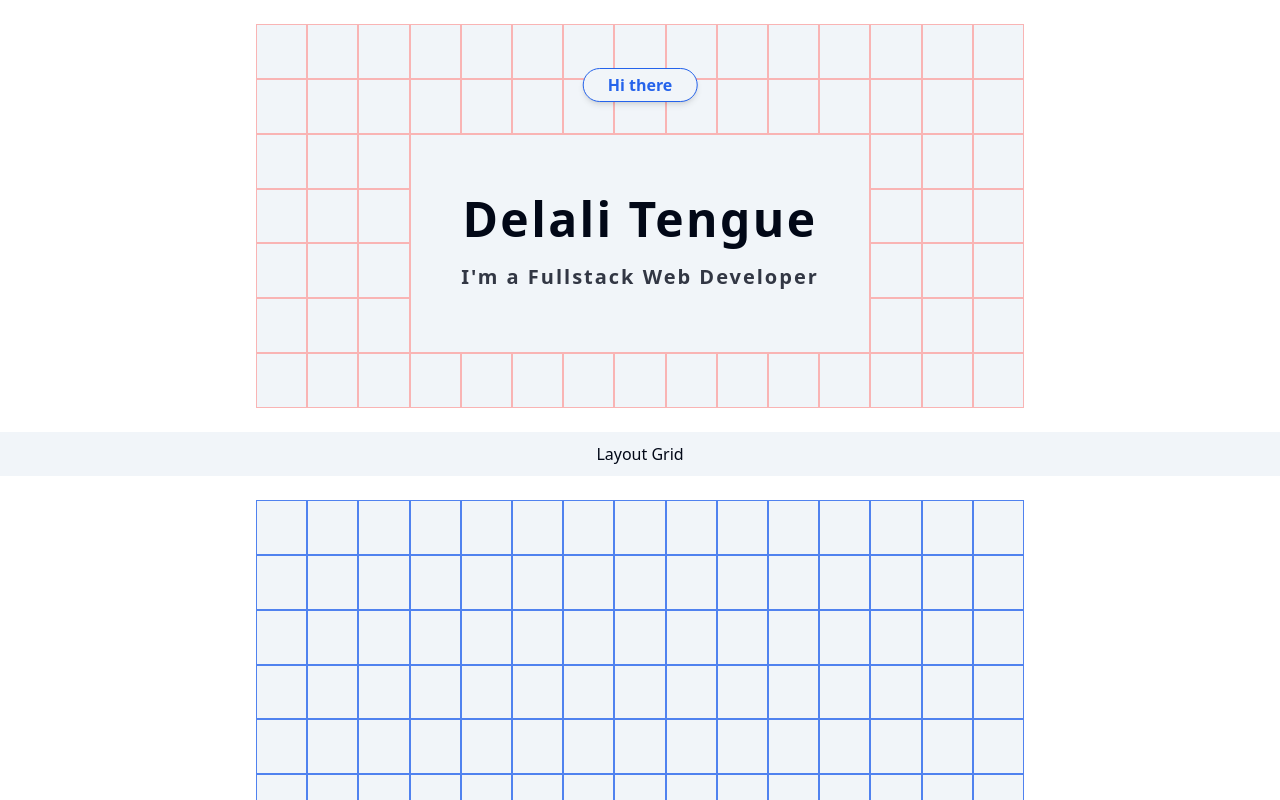
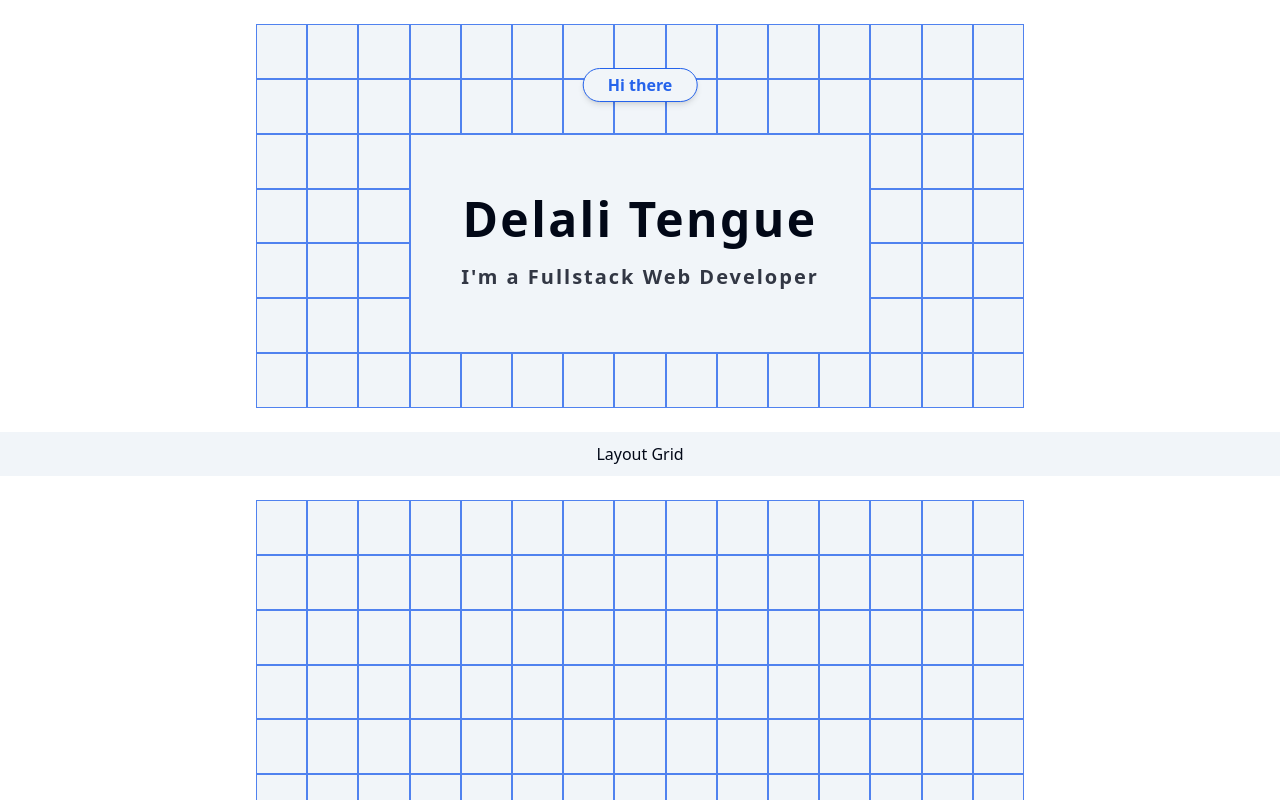
Before and after one commit to delmac-dev/components-site, a React (Vite) app: page / in a window 1280 px wide. Shown: the top 800 px of the page. Built offline with nearby package versions, Linux system fonts and the light colour scheme.

Commit message:
made edits

```diff
--- a/src/designs/LayoutGrid.jsx
+++ b/src/designs/LayoutGrid.jsx
@@ -90,7 +90,7 @@ const GridContainer = ({children}) => {
         <LayoutContext.Provider value={contextValue}>
             <div
                 ref={containerRef}
-                className="relative h-96 w-full max-w-3xl grid bg-red-500/40"
+                className="relative h-96 w-full max-w-3xl grid bg-primary/80"
                 style={{
                     gridTemplateColumns: `repeat(${columns}, 1fr)`,
                     gridTemplateRows: `repeat(${rows}, 1fr)`
```
